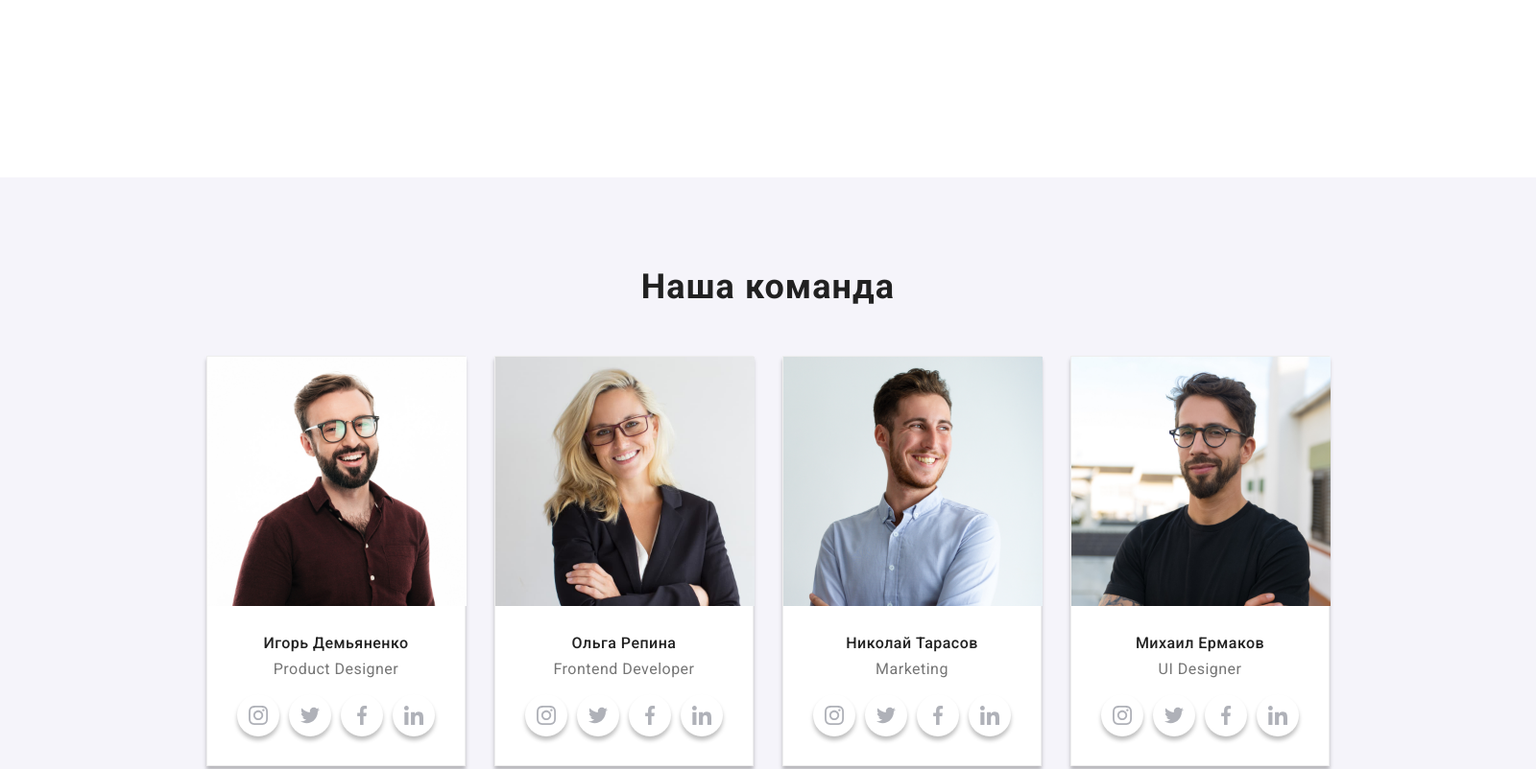
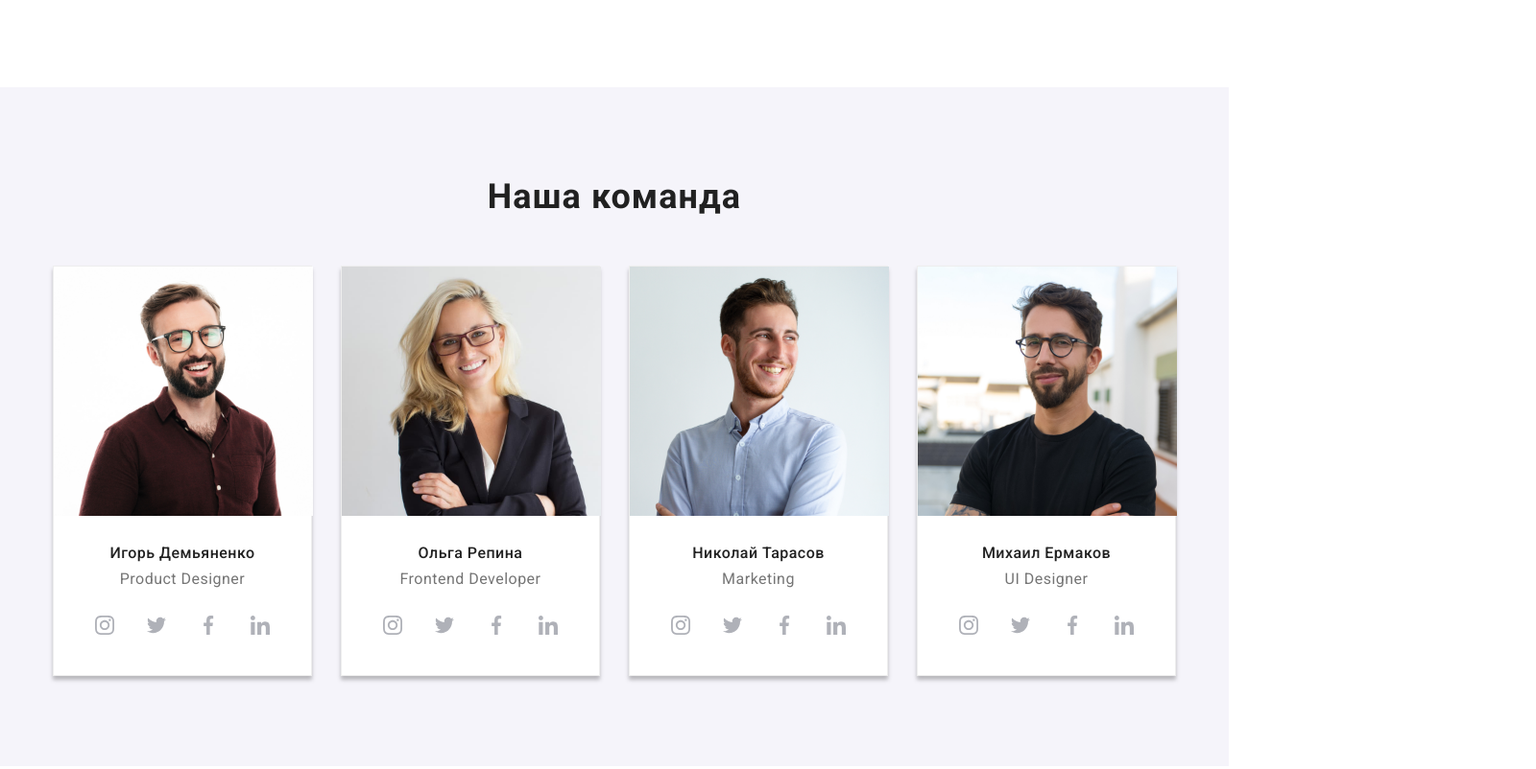
Before and after one commit to RichardDitrix/goit-markup-hw-04, a plain HTML site: page index.html in a window 1280 px wide. Shown: the part 1506-2308 px from the top of the page at 96% size, 1600 px wide, since content can reach past the window. Drawn offline with nearby package versions, Linux system fonts and the light colour scheme.

Commit message:
shadow-probem

```diff
--- a/css/styles.css
+++ b/css/styles.css
@@ -233,18 +233,20 @@ img {
   flex-basis: calc((100% - 90px) / 3);
   margin-left: 30px;
 }
-.portfolio-focus :hover {
-  box-shadow: 0px 1px 1px rgba(0, 0, 0, 0.12), 0px 4px 4px rgba(0, 0, 0, 0.06),
-    1px 4px 6px rgba(0, 0, 0, 0.16);
-}
-.portfolio-focus :focus {
-  box-shadow: 0px 1px 1px rgba(0, 0, 0, 0.12), 0px 4px 4px rgba(0, 0, 0, 0.06),
-    1px 4px 6px rgba(0, 0, 0, 0.16);
-}
 .portfolio-link {
   display: block;
   text-decoration: none;
 }
+.portfolio-link :hover,
+.portfolio-link :focus {
+  box-shadow: 0px 1px 1px rgba(0, 0, 0, 0.12), 0px 4px 4px rgba(0, 0, 0, 0.06),
+    1px 4px 6px rgba(0, 0, 0, 0.16);
+}
+ {
+  box-shadow: 0px 1px 1px rgba(0, 0, 0, 0.12), 0px 4px 4px rgba(0, 0, 0, 0.06),
+    1px 4px 6px rgba(0, 0, 0, 0.16);
+}
+
 .portfolio-img-description {
   border-bottom: 1px solid #eeeeee;
   border-right: 1px solid #eeeeee;
@@ -338,11 +340,10 @@ img {
   letter-spacing: 0.03em;
   color: var(--secondary-text-color);
 }
-.duty-container-bottom {
+.team-section {
   background-color: var(--img-background-color);
-  width: 1600px;
-  padding-top: 94px;
-  padding-bottom: 94px;
+  max-width: 1600px;
+  margin: 0 auto;
 }
 .duty-team-style {
   text-align: center;
@@ -407,7 +408,7 @@ img {
   display: flex;
   align-items: center;
   justify-content: center;
-  box-shadow: 0px 4px 4px rgba(0, 0, 0, 0.25);
+  /* box-shadow: 0px 4px 4px rgba(0, 0, 0, 0.25); */
 }
 .social-link {
   fill: #afb1b8;
--- a/index.html
+++ b/index.html
@@ -157,8 +157,8 @@
           </ul>
         </div>
       </section>
-      <section class="section">
-        <div class="container duty-container-bottom">
+      <section class="section team-section">
+        <div class="container ">
           <h2 class="duty-team duty-team-style">Наша команда</h2>
           <ul class="duty-team-list">
             <li class="duty-style-list">
```
